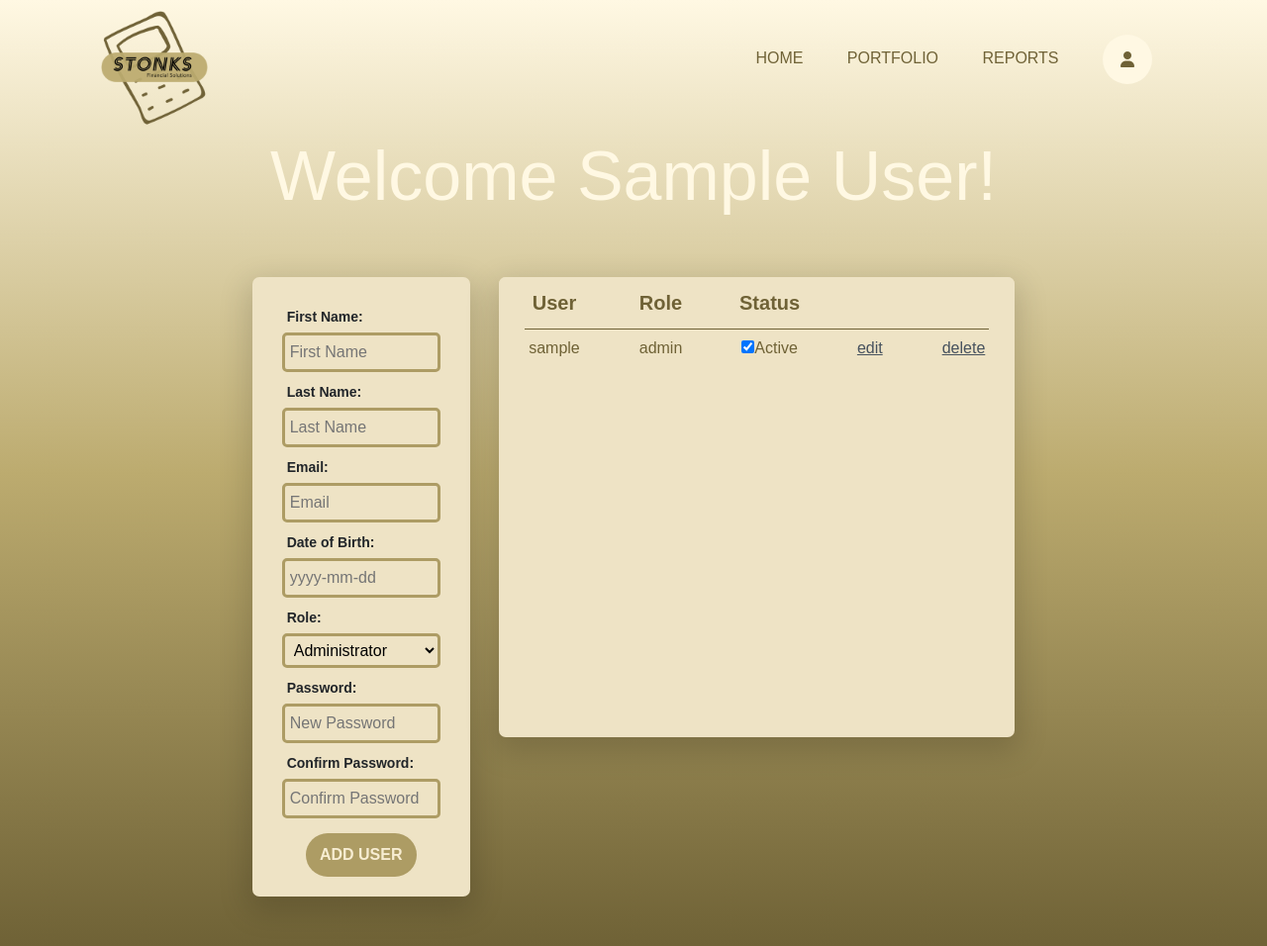
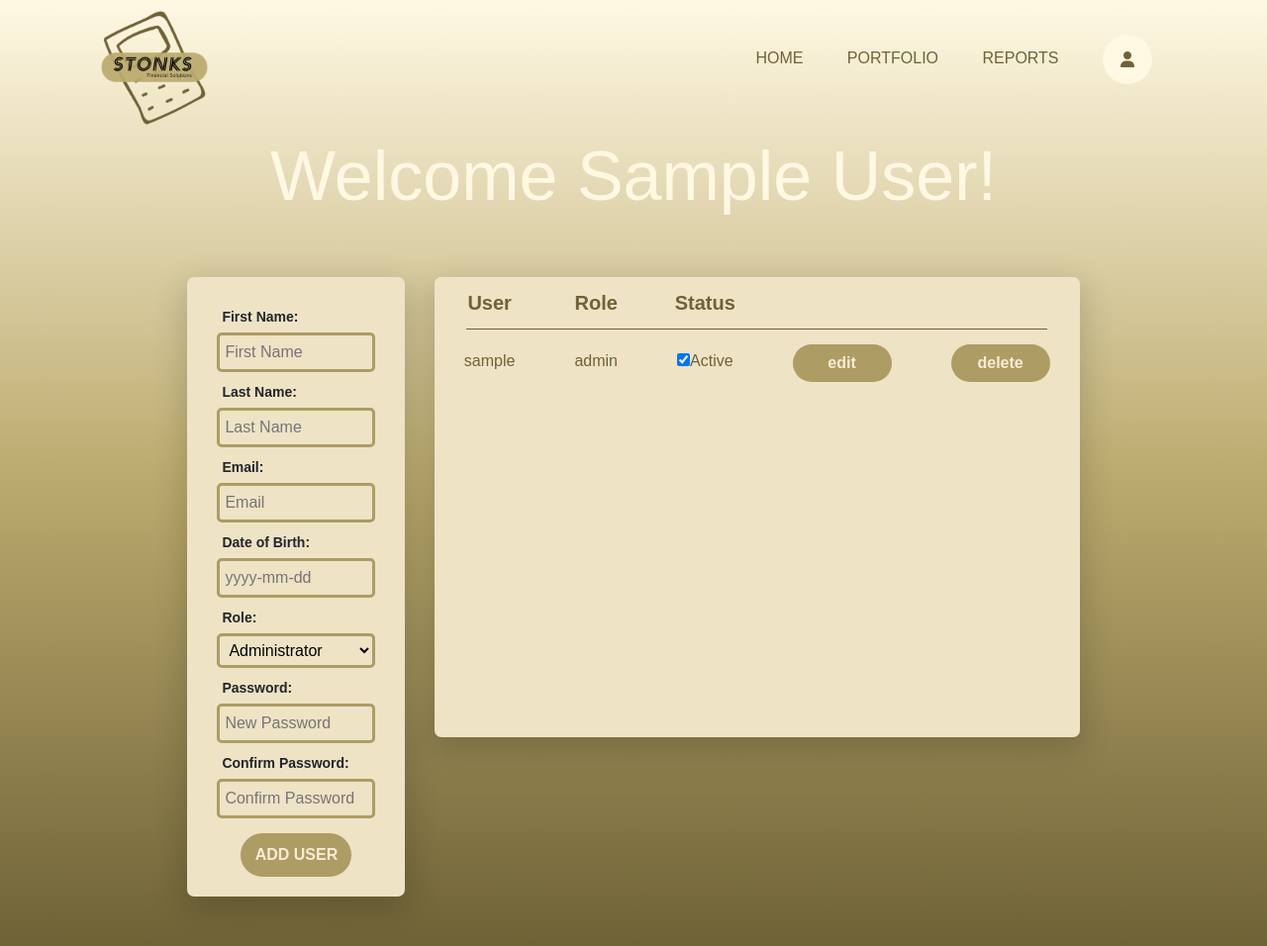
Before and after one commit to robyjeremiah/Stonks, a Django app: page /adminHome/ in a window 1280 px wide. Shown: the whole page at 99% size. Run offline with Django 3.2, Linux system fonts and the light colour scheme; a user stored in the database is signed in; tables that the repository leaves empty hold one stand-in row (values such as "Sample post"); some libraries are stand-ins or nearby versions.

Commit message:
Added the modal with style changes to edit

```diff
--- a/Stonks/static/adminHome.css
+++ b/Stonks/static/adminHome.css
@@ -144,3 +144,34 @@ input[type=password] {
     position: relative;
     left: -35px;
 }
+
+#editButton{
+    width: 100px;
+    padding-top: 10px;
+    padding-bottom: 10px;
+    margin: auto;
+    display: block;
+    border-radius: 50px;
+    cursor: pointer;
+    background: #AD9C64;
+    border: none;
+    margin-top: 5px;
+    color: #F7EDD2;
+    font-weight: bold;
+}
+
+#deleteButton{
+    width: 100px;
+    padding-top: 10px;
+    padding-bottom: 10px;
+    margin: auto;
+    display: block;
+    border-radius: 50px;
+    cursor: pointer;
+    background: #AD9C64;
+    border: none;
+    margin-top: 5px;
+    color: #F7EDD2;
+    font-weight: bold;
+    text-decoration: none;
+}
--- a/Stonks/static/updateProfile.css
+++ b/Stonks/static/updateProfile.css
@@ -1,11 +1,19 @@
 .maincontainer {
-    width: 500px;
+    /* width: 500px;
     height: 740px;
-    margin: auto;
-    vertical-align: middle;
+    margin: auto; */
+    /* vertical-align: middle;
     background: #FFF8E3;
     border-top: solid 4px #6F6236;
-    border-bottom: solid 3px #BCAB6F;
+    border-bottom: solid 3px #BCAB6F; */
+}
+
+.modal-header{
+    background-color: #BCAB6F;
+}
+
+.modal-footer{
+    background-color: #FFF8E3;
 }
 
 .btn-close {
@@ -15,13 +23,13 @@
 }
 
 .accountbox {
-    height: 150px;
-    width: 150px;
+    /* height: 150px;
+    width: 150px; */
     text-align: center;
     vertical-align: middle;
     display: inline-block;
-    margin: 30% 10px 0 10px;
-    float: left;
+    /* margin: 30% 10px 0 10px; */
+    /* float: left; */
 }
 
 
@@ -32,9 +40,14 @@
     margin-bottom: 10px;
 }
 
+hr{
+    height: 3px;
+    background: #BCAB6F;
+}
+
 .line {
-    display: inline-block;
-    height: 80%;
+    /* display: inline-block; */
+    /* height: 3px; */
     width: 1px;
     background: #BCAB6F;
     margin-top: 10%;
@@ -44,8 +57,8 @@
 
 .info {
     display: inline-block;
-    float: right;
-    margin: 7% 2% 0 0;
+    /* float: right;
+    margin: 7% 2% 0 0; */
 }
 
     .info h3 {
--- a/Stonks/templates/adminhome.html
+++ b/Stonks/templates/adminhome.html
@@ -1,5 +1,8 @@
 {% extends 'base.html' %}
-{% block stylesheet %}<link rel="stylesheet" type="text/css" href="/static/adminHome.css" />{% endblock %}
+{% block stylesheet %}
+<link rel="stylesheet" type="text/css" href="/static/adminHome.css" />
+<link rel="stylesheet" type="text/css" href="/static/updateProfile.css" />
+{% endblock %}
 {% load static %}
 {% block content %}
 
@@ -55,13 +58,47 @@
                     <td id='username' name='username'>{{ user.username }}</td>
                     <td>{{user.role}}</td>
                     <td><input type="checkbox" id="status" name="status" value="{{user.is_staff}}" {% if user.is_staff == 1 %}checked{% endif %}><label for="status"> Active</label></td>
-                    <td><a href="{%url 'edit_user' pk=user.pk %}">edit</a></td>
-                    <td><a href="{%url 'delete_user' pk=user.pk %}">delete</a></td>
+                    <td><button type="button" id="editButton" data-bs-toggle="modal" data-bs-target="#updateProfile">edit</button></td>
+                    <td><a id="deleteButton" href="{%url 'delete_user' pk=user.pk %}">delete</a></td>
                 </tr>
                 {% endfor %}
             {% endif %}
         </tbody>
     </table>
+    <div class="maincontainer modal fade" id="updateProfile">
+        <div class="modal-dialog">
+            <div class="modal-content">
+                <div class="modal-header">
+                    <h5 class="modal-title" id="exampleModalLabel">User Info</h5>
+                    <button type="button" class="btn-close" data-bs-dismiss="modal" aria-label="Close"></button>
+                </div>
+                <div class="modal-body">
+                    <div class="accountbox">
+                        <img src="{% static 'images/Avatar.png' %}" class="userimage">
+                        <h2>Username</h2>
+                    </div>
+                    <hr>
+                    <form class="info">
+                        <h5>Profile Information</h5>
+                        <p>First Name:</p>
+                        <input type="fname" name="" placeholder="django fname">
+                        <p>Last Name:</p>
+                        <input type="lname" name="" placeholder="django lname">
+                        <p>Email:</p>
+                        <input type="email" name="" placeholder="django fname">
+                        <p>Password:</p>
+                        <input type="password" name="" placeholder="django password">
+                        <p>Image:</p>
+                        <input type="file" name=""><br>
+                    </form>
+                </div>
+                <div class="modal-footer info">
+                    <button type="button" class="btn btn-secondary" data-bs-dismiss="modal">Close</button>
+                    <input type="submit" name="" value="Update">
+                </div>
+            </div>
+        </div>
+    </div>
 </div>
 
 {% endblock %}
--- a/Stonks/templates/updateProfile.html
+++ b/Stonks/templates/updateProfile.html
@@ -4,7 +4,7 @@
 
 {% block content %}
 
-<div class="maincontainer">
+<div class="maincontainer modal fade" id="updateProfile">
     <div class="accountbox">
         <img src="{% static 'images/Avatar.png' %}" class="userimage">
         <h2>username</h2>
--- a/Stonks/urls.py
+++ b/Stonks/urls.py
@@ -17,7 +17,6 @@ urlpatterns = [
     # Administrator Home
     path('adminHome/', views.adminHome, name='adminHome'),
     path('adminHome/delete/<pk>', views.delete_user, name='delete_user'),
-    path('adminHome/edit/<pk>', views.edit_user, name='edit_user'),
     path('chartOfAccounts/', views.chartOfAccounts, name='chartOfAccounts'),
     # Django Admin Forgot Password Functionalities
     path ('forgotPass/', auth_views.PasswordResetView.as_view(template_name='forgotPass.html'), name="reset_password"),
```
